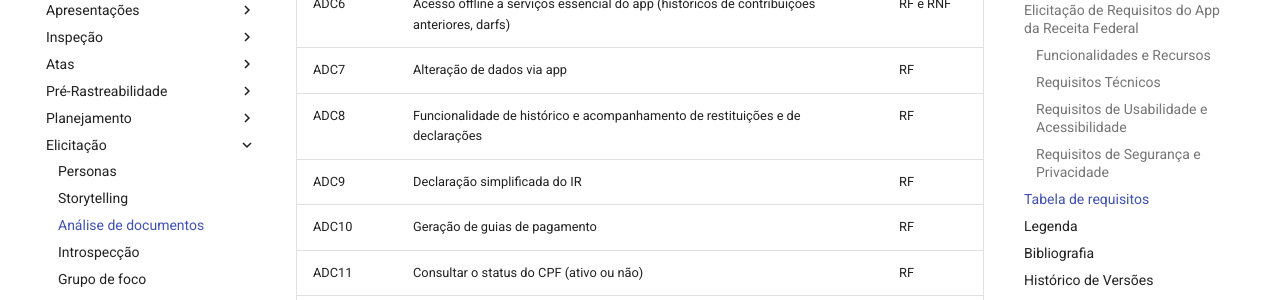
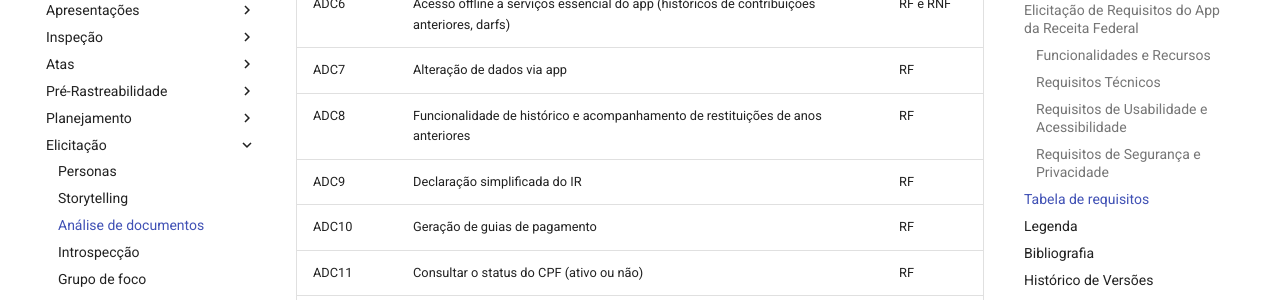
Before and after one commit to Requisitos-de-Software/2025.1-Meu-INSS, an MkDocs documentation site: the page built from docs/elicitacao/analisededocumentos.md, in a window 1280 px wide and 900 px high, scrolled down 2276 px. Shown: the part 152-452 px from the top of the window. Built offline with MkDocs 1.6.1 and Material for MkDocs 9.7.7, drawn with Linux system fonts in a browser that asks for light colours; comment, search, counter and statistics services are not loaded.

Commit message:
corrigindo texto req 2

```diff
--- a/docs/elicitacao/analisededocumentos.md
+++ b/docs/elicitacao/analisededocumentos.md
@@ -66,7 +66,7 @@ O aplicativo da Receita Federal tem como objetivo centralizar, de forma digital
 | ADC5| Unificação de serviços no app (ex: agendamento, acompanhamento de processos, certidões etc.)    | RF        |
 | ADC6 | Acesso offline a serviços essencial do app (históricos de contribuições anteriores, darfs)      | RF e RNF  |
 | ADC7 | Alteração de dados via app  | RF |
-| ADC8 | Funcionalidade de histórico e acompanhamento de restituições e de declarações                   | RF        |
+| ADC8 | Funcionalidade de histórico e acompanhamento de restituições de anos anteriores                   | RF        |
 | ADC9 | Declaração simplificada do IR                                                                  | RF        |
 | ADC10 | Geração de guias de pagamento                                                                | RF        |
 | ADC11 | Consultar o status do CPF (ativo ou não)                                                     | RF        |
```
Also changed, not shown: docs/elicitacao/requisitos-elicitados.md (+1 -1 lines).
